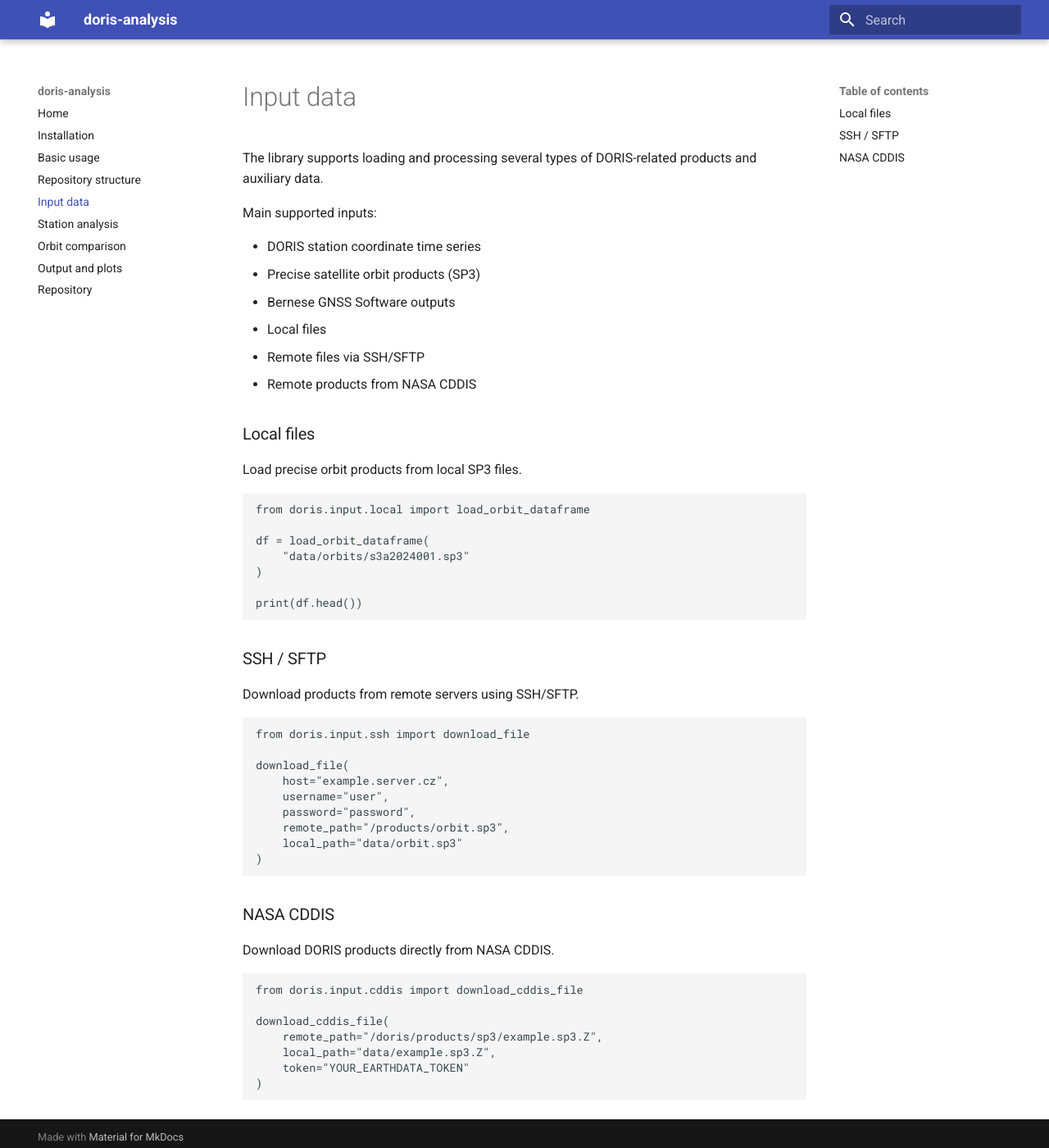
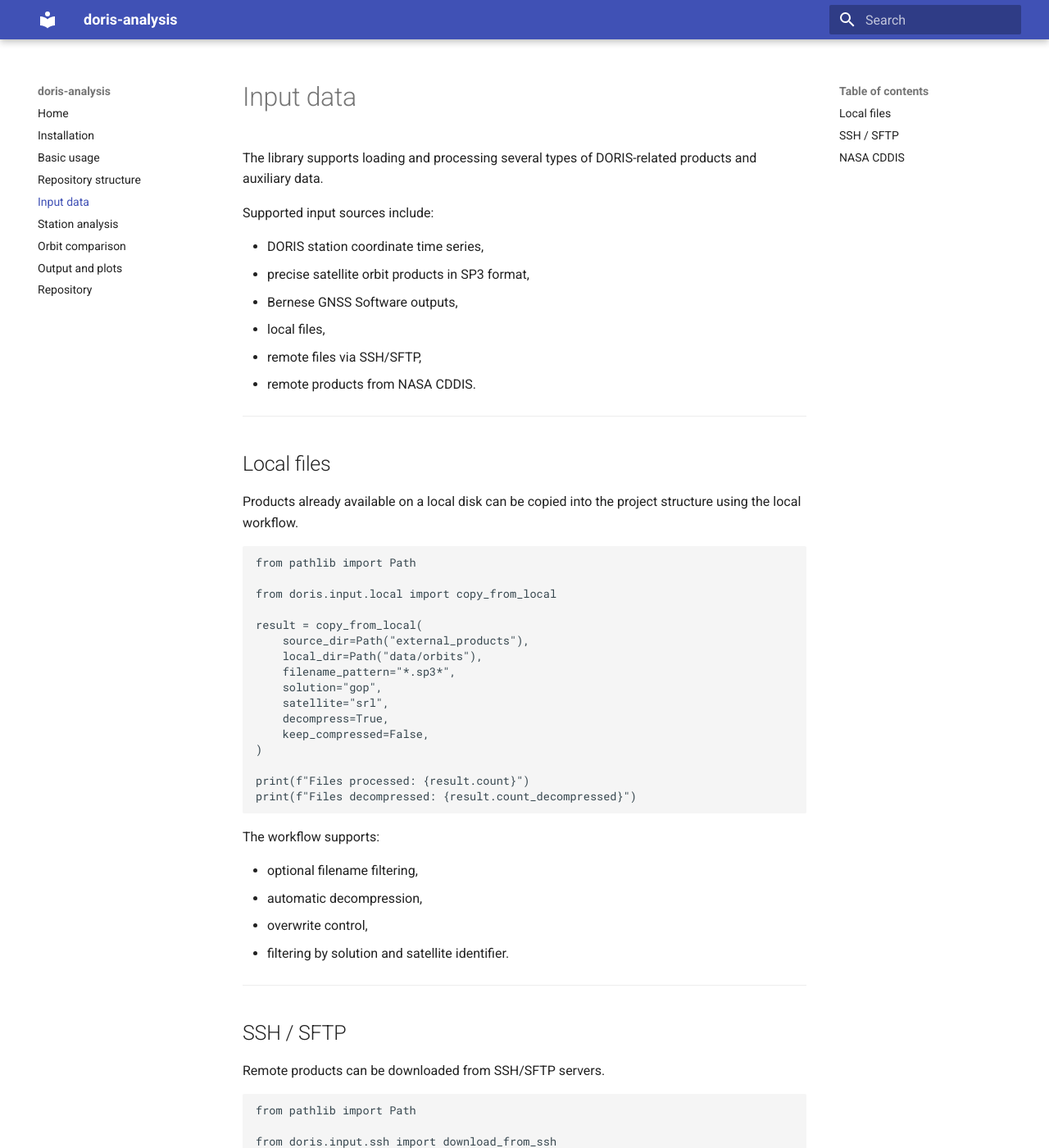
Before and after one commit to kovarmi9/MasterThesis-DorisAnalysis, an MkDocs documentation site: the page built from doc/docs_src/input.md, in a window 1280 px wide and 1400 px high. Shown: the whole window at 82% size. Built offline with MkDocs 1.6.1 and Material for MkDocs 9.7.7, drawn with Linux system fonts in a browser that asks for light colours; some of the changed text lies outside the part shown.

Commit message:
Update input.md [Deploy]

````diff
--- a/doc/docs_src/input.md
+++ b/doc/docs_src/input.md
@@ -2,55 +2,115 @@
 
 The library supports loading and processing several types of DORIS-related products and auxiliary data.
 
-Main supported inputs:
+Supported input sources include:
 
-- DORIS station coordinate time series
-- Precise satellite orbit products (SP3)
-- Bernese GNSS Software outputs
-- Local files
-- Remote files via SSH/SFTP
-- Remote products from NASA CDDIS
+- DORIS station coordinate time series,
+- precise satellite orbit products in SP3 format,
+- Bernese GNSS Software outputs,
+- local files,
+- remote files via SSH/SFTP,
+- remote products from NASA CDDIS.
 
-### Local files
+---
 
-Load precise orbit products from local SP3 files.
+## Local files
+
+Products already available on a local disk can be copied into the project structure using the local workflow.
 
 ```python
-from doris.input.local import load_orbit_dataframe
+from pathlib import Path
 
-df = load_orbit_dataframe(
-    "data/orbits/s3a2024001.sp3"
+from doris.input.local import copy_from_local
+
+result = copy_from_local(
+    source_dir=Path("external_products"),
+    local_dir=Path("data/orbits"),
+    filename_pattern="*.sp3*",
+    solution="gop",
+    satellite="srl",
+    decompress=True,
+    keep_compressed=False,
 )
 
-print(df.head())
+print(f"Files processed: {result.count}")
+print(f"Files decompressed: {result.count_decompressed}")
 ```
 
-### SSH / SFTP
+The workflow supports:
 
-Download products from remote servers using SSH/SFTP.
+- optional filename filtering,
+- automatic decompression,
+- overwrite control,
+- filtering by solution and satellite identifier.
+
+---
+
+## SSH / SFTP
+
+Remote products can be downloaded from SSH/SFTP servers.
 
 ```python
-from doris.input.ssh import download_file
+from pathlib import Path
 
-download_file(
+from doris.input.ssh import download_from_ssh
+
+result = download_from_ssh(
     host="example.server.cz",
     username="user",
-    password="password",
-    remote_path="/products/orbit.sp3",
-    local_path="data/orbit.sp3"
+    remote_dir="/products/orbits",
+    local_dir=Path("data/orbits"),
+    filename_pattern="*.sp3.Z",
+    solution="gop",
+    satellite="srl",
+    decompress=True,
 )
+
+print(f"Downloaded files: {result.count_downloaded}")
 ```
 
-### NASA CDDIS
+The SSH workflow supports:
 
-Download DORIS products directly from NASA CDDIS.
+- password authentication,
+- private key authentication,
+- interactive password prompt,
+- stored login credentials,
+- optional filename filtering,
+- automatic decompression,
+- overwrite control,
+- filtering by solution and satellite identifier.
+
+---
+
+## NASA CDDIS
+
+DORIS products can be downloaded directly from the NASA CDDIS archive.
 
 ```python
-from doris.input.cddis import download_cddis_file
+from pathlib import Path
 
-download_cddis_file(
-    remote_path="/doris/products/sp3/example.sp3.Z",
-    local_path="data/example.sp3.Z",
-    token="YOUR_EARTHDATA_TOKEN"
+from doris.input.cddis import download_from_cddis
+
+result = download_from_cddis(
+    technique="doris",
+    product="orbits",
+    solution="ssa",
+    satellite="srl",
+    output_root=Path("data"),
+    parallel_download=True,
+    max_workers=4,
+    decompress=True,
 )
+
+print(f"Downloaded files: {len(result.downloaded_paths)}")
+print(f"Decompressed files: {len(result.decompressed_paths)}")
 ```
+
+The CDDIS workflow supports:
+
+- Earthdata authentication,
+- parallel download,
+- retry handling,
+- MD5SUMS index parsing,
+- automatic archive decompression,
+- overwrite control,
+- filtering by product, solution and satellite identifier.
````
